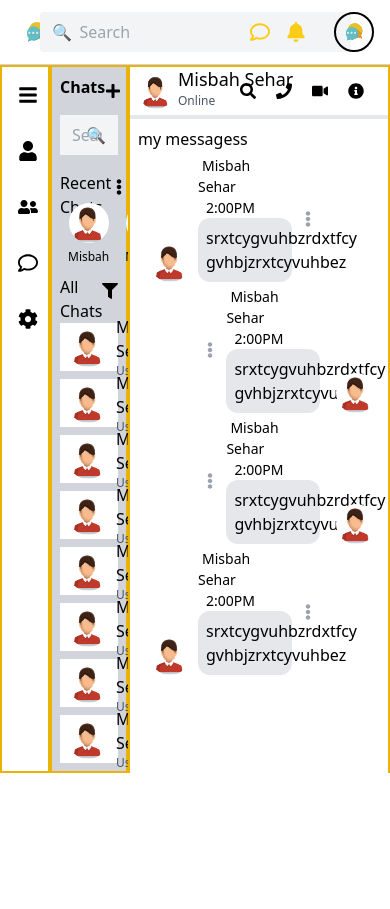
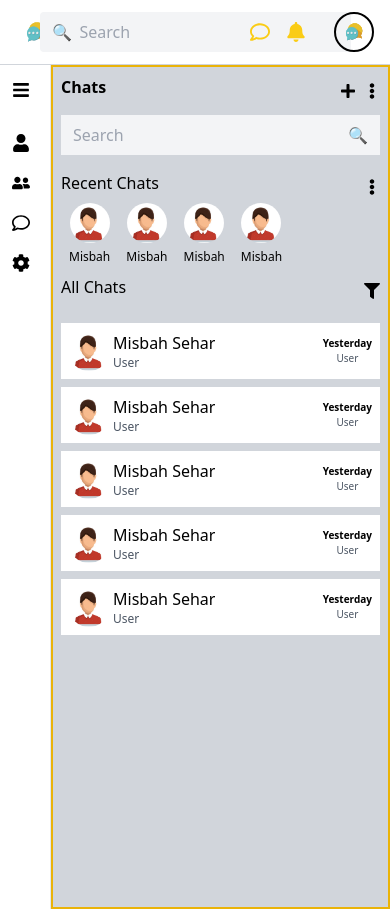
Before and after one commit to MISBAH-09/chatapp-frontend, a React (Vite) app: page / in a window 390 px wide. Before the commit the page ends 844 px from the top, so only its background shows below. Built offline with nearby package versions, Linux system fonts and the light colour scheme.

Commit message:
responsiveness

```diff
--- a/src/components/chatarea.jsx
+++ b/src/components/chatarea.jsx
@@ -4,7 +4,7 @@ import { FaEllipsisV, FaInfoCircle ,FaFilter, FaPhone, FaPlus, FaSearch, FaVideo
 function ChatArea() {
   return (
    <>
-     <div className="w-4/5 border-2 border-yellow-500 bg-gray-200 ">
+     <div className="hidden md:block md:w-1/2 lg:w-4/5 border-2 border-yellow-500 bg-gray-200 ">
       {/* top header */}
       <div className='w-full flex flex-row h-12 mb-1 bg-white'>
           <div className="w-4/5 flex items-center gap-1 ml-2">
--- a/src/components/chatbar.jsx
+++ b/src/components/chatbar.jsx
@@ -5,7 +5,7 @@ import { FaEllipsisV, FaFilter, FaPlus } from "react-icons/fa";
 function Chatbar () {
   return (
   <>
-    <div className="w-1/5 border-2 border-yellow-500 bg-gray-300">
+    <div className="w-full md:w-1/2 lg:w-1/5 border-2 border-yellow-500 bg-gray-300">
 
     {/* Chat tag */}
       <div className="w-full h-8 flex mt-2">
@@ -86,137 +86,176 @@ function Chatbar () {
       {/* Chats */}
 
       <div className="flex flex-col p-2">
-        {/* a user chat  */}
-        <div className="w-full h-12 flex flex-row justify-between gap-1 mt-2 bg-white ">
-        <div className="flex items-center ml-2">
-          <img src="/defaultuser.JPG" alt="avatar" className="h-10 w-10 rounded-full object-cover" />
-            <div className="flex flex-col pl-2">
-              <span className="">Misbah Sehar</span>
-              <span className="text-xs text-gray-600">User</span>
-            </div>
-        </div>
-        <div className="flex items-right">
-          <div className="flex flex-col items-center p-2">
-            <span className="text-[10px] font-semibold">Yesterday</span>
-            <span className="text-[10px] text-gray-600">User</span>
-          </div>
-        </div>
-      </div>
-{/* ----------------------------- */}
-        <div className="w-full h-12 flex flex-row justify-between gap-1 mt-2 bg-white">
-        <div className="flex items-center ml-2">
-          <img src="/defaultuser.JPG" alt="avatar" className="h-10 w-10 rounded-full object-cover" />
-            <div className="flex flex-col pl-2">
-              <span className="">Misbah Sehar</span>
-              <span className="text-xs text-gray-600">User</span>
-            </div>
-        </div>
-        <div className="flex items-right">
-          <div className="flex flex-col items-center p-2">
-            <span className="text-[10px] font-semibold">Yesterday</span>
-            <span className="text-[10px] text-gray-600">User</span>
-          </div>
-        </div>
-      </div>
-        <div className="w-full h-12 flex flex-row justify-between gap-1 mt-2 bg-white">
-        <div className="flex items-center ml-2">
-          <img src="/defaultuser.JPG" alt="avatar" className="h-10 w-10 rounded-full object-cover" />
-            <div className="flex flex-col pl-2">
-              <span className="">Misbah Sehar</span>
-              <span className="text-xs text-gray-600">User</span>
-            </div>
-        </div>
-        <div className="flex items-right">
-          <div className="flex flex-col items-center p-2">
-            <span className="text-[10px] font-semibold">Yesterday</span>
-            <span className="text-[10px] text-gray-600">User</span>
-          </div>
-        </div>
-      </div>
-        <div className="w-full h-12 flex flex-row justify-between gap-1 mt-2 bg-white">
-        <div className="flex items-center ml-2">
-          <img src="/defaultuser.JPG" alt="avatar" className="h-10 w-10 rounded-full object-cover" />
-            <div className="flex flex-col pl-2">
-              <span className="">Misbah Sehar</span>
-              <span className="text-xs text-gray-600">User</span>
-            </div>
-        </div>
-        <div className="flex items-right">
-          <div className="flex flex-col items-center p-2">
-            <span className="text-[10px] font-semibold">Yesterday</span>
-            <span className="text-[10px] text-gray-600">User</span>
-          </div>
+        {/* a user chat */}
+        <div className="w-full h-14 flex items-center justify-between mt-2 bg-white px-2 overflow-hidden">
+
+          {/* Left side */}
+          <div className="flex items-center gap-1 min-w-0">
+            <img
+              src="/defaultuser.JPG"
+              alt="avatar"
+              className="h-10 w-10 rounded-full object-cover flex-shrink-0"
+            />
+
+            <div className="flex flex-col min-w-0">
+              <p className=" truncate"> Misbah Sehar</p>
+              <span className="text-xs text-gray-600 truncate">
+                User
+              </span>
             </div>
           </div>
 
-              <div className="w-full h-12 flex flex-row justify-between gap-1 mt-2 bg-white ">
-        <div className="flex items-center ml-2">
-          <img src="/defaultuser.JPG" alt="avatar" className="h-10 w-10 rounded-full object-cover" />
-            <div className="flex flex-col pl-2">
-              <span className="">Misbah Sehar</span>
-              <span className="text-xs text-gray-600">User</span>
+          {/* Right side */}
+          <div className="flex flex-col items-center flex-shrink-0">
+            <span className="text-[10px] font-semibold whitespace-nowrap">
+              Yesterday
+            </span>
+            <span className="text-[10px] text-gray-600 whitespace-nowrap">
+              User
+            </span>
           </div>
+
         </div>
-        <div className="flex items-right">
-          <div className="flex flex-col items-center p-2">
-            <span className="text-[10px] font-semibold">Yesterday</span>
-            <span className="text-[10px] text-gray-600">User</span>
-          </div>
+
+{/* ----------------------------- */}
+         {/* a user chat */}
+        <div className="w-full h-14 flex items-center justify-between mt-2 bg-white px-2 overflow-hidden">
+
+          {/* Left side */}
+          <div className="flex items-center gap-1 min-w-0">
+            <img
+              src="/defaultuser.JPG"
+              alt="avatar"
+              className="h-10 w-10 rounded-full object-cover flex-shrink-0"
+            />
+
+            <div className="flex flex-col min-w-0">
+              <p className=" truncate"> Misbah Sehar</p>
+              <span className="text-xs text-gray-600 truncate">
+                User
+              </span>
             </div>
           </div>
 
-              <div className="w-full h-12 flex flex-row justify-between gap-1 mt-2 bg-white ">
-        <div className="flex items-center ml-2">
-          <img src="/defaultuser.JPG" alt="avatar" className="h-10 w-10 rounded-full object-cover" />
-            <div className="flex flex-col pl-2">
-              <span className="">Misbah Sehar</span>
-              <span className="text-xs text-gray-600">User</span>
+          {/* Right side */}
+          <div className="flex flex-col items-center flex-shrink-0">
+            <span className="text-[10px] font-semibold whitespace-nowrap">
+              Yesterday
+            </span>
+            <span className="text-[10px] text-gray-600 whitespace-nowrap">
+              User
+            </span>
           </div>
+
         </div>
-        <div className="flex items-right">
-          <div className="flex flex-col items-center p-2">
-            <span className="text-[10px] font-semibold">Yesterday</span>
-            <span className="text-[10px] text-gray-600">User</span>
-          </div>
+
+{/* ----------------------------- */}
+        {/* a user chat */}
+        <div className="w-full h-14 flex items-center justify-between mt-2 bg-white px-2 overflow-hidden">
+
+          {/* Left side */}
+          <div className="flex items-center gap-1 min-w-0">
+            <img
+              src="/defaultuser.JPG"
+              alt="avatar"
+              className="h-10 w-10 rounded-full object-cover flex-shrink-0"
+            />
+
+            <div className="flex flex-col min-w-0">
+              <p className=" truncate"> Misbah Sehar</p>
+              <span className="text-xs text-gray-600 truncate">
+                User
+              </span>
             </div>
           </div>
 
-              <div className="w-full h-12 flex flex-row justify-between gap-1 mt-2 bg-white ">
-        <div className="flex items-center ml-2">
-          <img src="/defaultuser.JPG" alt="avatar" className="h-10 w-10 rounded-full object-cover" />
-            <div className="flex flex-col pl-2">
-              <span className="">Misbah Sehar</span>
-              <span className="text-xs text-gray-600">User</span>
+          {/* Right side */}
+          <div className="flex flex-col items-center flex-shrink-0">
+            <span className="text-[10px] font-semibold whitespace-nowrap">
+              Yesterday
+            </span>
+            <span className="text-[10px] text-gray-600 whitespace-nowrap">
+              User
+            </span>
           </div>
+
         </div>
-        <div className="flex items-right">
-          <div className="flex flex-col items-center p-2">
-            <span className="text-[10px] font-semibold">Yesterday</span>
-            <span className="text-[10px] text-gray-600">User</span>
-          </div>
+
+{/* ----------------------------- */}
+
+        {/* a user chat */}
+        <div className="w-full h-14 flex items-center justify-between mt-2 bg-white px-2 overflow-hidden">
+
+          {/* Left side */}
+          <div className="flex items-center gap-1 min-w-0">
+            <img
+              src="/defaultuser.JPG"
+              alt="avatar"
+              className="h-10 w-10 rounded-full object-cover flex-shrink-0"
+            />
+
+            <div className="flex flex-col min-w-0">
+              <p className=" truncate"> Misbah Sehar</p>
+              <span className="text-xs text-gray-600 truncate">
+                User
+              </span>
             </div>
           </div>
 
-              <div className="w-full h-12 flex flex-row justify-between gap-1 mt-2 bg-white ">
-        <div className="flex items-center ml-2">
-          <img src="/defaultuser.JPG" alt="avatar" className="h-10 w-10 rounded-full object-cover" />
-            <div className="flex flex-col pl-2">
-              <span className="">Misbah Sehar</span>
-              <span className="text-xs text-gray-600">User</span>
+          {/* Right side */}
+          <div className="flex flex-col items-center flex-shrink-0">
+            <span className="text-[10px] font-semibold whitespace-nowrap">
+              Yesterday
+            </span>
+            <span className="text-[10px] text-gray-600 whitespace-nowrap">
+              User
+            </span>
+          </div>
+
+        </div>
+
+{/* ----------------------------- */}
+
+        {/* a user chat */}
+        <div className="w-full h-14 flex items-center justify-between mt-2 bg-white px-2 overflow-hidden">
+
+          {/* Left side */}
+          <div className="flex items-center gap-1 min-w-0">
+            <img
+              src="/defaultuser.JPG"
+              alt="avatar"
+              className="h-10 w-10 rounded-full object-cover flex-shrink-0"
+            />
+
+            <div className="flex flex-col min-w-0">
+              <p className=" truncate"> Misbah Sehar</p>
+              <span className="text-xs text-gray-600 truncate">
+                User
+              </span>
             </div>
           </div>
-        <div className="flex items-right">
-          <div className="flex flex-col items-center p-2">
-            <span className="text-[10px] font-semibold">Yesterday</span>
-            <span className="text-[10px] text-gray-600">User</span>
+
+          {/* Right side */}
+          <div className="flex flex-col items-center flex-shrink-0">
+            <span className="text-[10px] font-semibold whitespace-nowrap">
+              Yesterday
+            </span>
+            <span className="text-[10px] text-gray-600 whitespace-nowrap">
+              User
+            </span>
           </div>
+
         </div>
-      </div>
+
+{/* ----------------------------- */}
+
 
       </div>
     </div>
 
+    {/* <div className="hidden md:block"> */}
       <ChatArea />
+    {/* </div> */}
 
   </>
 
--- a/src/components/sidebar.jsx
+++ b/src/components/sidebar.jsx
@@ -1,34 +1,56 @@
-import React from "react";
-import {  FaBars, FaCog, FaRegComment, FaSave, FaUser, FaUserFriends } from "react-icons/fa";
+import React, { useState } from "react";
+import { FaBars, FaCog, FaRegComment, FaUser, FaUserFriends } from "react-icons/fa";
 
+function Sidebar() {
+  const [open, setOpen] = useState(false);
 
-function Sidebar () {
+  const items = [
+    { key: "chat", icon: FaUser, title: "Chat" },
+    { key: "groups", icon: FaUserFriends, title: "Groups" },
+    { key: "messages", icon: FaRegComment, title: "Messages" },
+    { key: "settings", icon: FaCog, title: "Settings" },
+  ];
+
   return (
-  <>
-    <div className="w-[50px] border-2 border-yellow-500">
-      <div className="flex flex-col justify-start h-full">
-
-        <button className="text-xl w-10 h-10 p-2 m-2 item-center " title="dashboard">
-          <FaBars></FaBars>
-        </button>
-        <button className="text-xl w-10 h-10 p-2 m-2 item-center "  title="Chat">
-          <FaUser></FaUser>
-        </button>
-        <button className="text-xl w-10 h-10 p-2 m-2 item-center " title="Groups">
-          <FaUserFriends></FaUserFriends>
-        </button>
-         <button className="text-xl w-10 h-10 p-2 m-2 item-center " title="Messages">
-          <FaRegComment></FaRegComment>
-        </button>
-          <button className="text-xl w-10 h-10 p-2 m-2 item-center " title="Settings">
-            <FaCog></FaCog>
+    <div
+      className={`h-screen bg-white border-r border-gray-200 transition-width duration-200 ease-in-out flex flex-col items-start ${
+        open ? "w-56" : "w-14"
+      }`}
+    >
+      <div className="w-full flex flex-col items-start mt-2">
+        <button
+          onClick={() => setOpen((s) => !s)}
+          className="flex items-center gap-2 w-full px-2 py-2 hover:bg-gray-100"
+          title="Toggle sidebar"
+        >
+          <FaBars className="ml-1 text-lg" />
+          {open && <span className="font-semibold">Menu</span>}
         </button>
 
+        <div className="mt-4 w-full">
+          {items.map((it) => {
+            const Icon = it.icon;
+            return (
+              <button
+                key={it.key}
+                className="flex items-center gap-3 w-full px-2 py-2 hover:bg-gray-100"
+                title={it.title}
+              >
+                <Icon className="ml-1 text-lg" />
+                <span
+                  className={`truncate transition-all duration-200 ease-in-out ${
+                    open ? "opacity-100" : "opacity-0 w-0 overflow-hidden"
+                  }`}
+                >
+                  {it.title}
+                </span>
+              </button>
+            );
+          })}
+        </div>
       </div>
     </div>
-  </>
+  );
+}
 
-  );
-
-}
 export default Sidebar;
```
Lines whose indentation alone changed are shown as unchanged.
